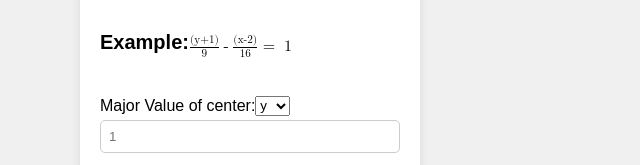
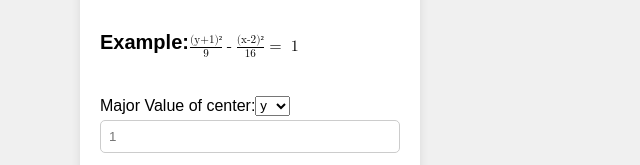
Before and after one commit to A0Z0RA25/ConCalc, a plain HTML site: page hyperbola SF/hyperbolaSF.html in a window 1280 px wide. Shown: the part 218-383 px from the top of the page, 0-640 px from the left. Drawn offline with nearby package versions, Linux system fonts and the light colour scheme.

Commit message:
Update hyperbolaSF.html

```diff
--- a/hyperbola SF/hyperbolaSF.html
+++ b/hyperbola SF/hyperbolaSF.html
@@ -48,7 +48,7 @@
             <math xmlns="http://www.w3.org/1998/Math/MathML">
                 <mfrac>
                     <mrow>
-                        <mi>(y+1)</mi>
+                        <mi>(y+1)²</mi>
                     </mrow>
                     <mrow>
                         <mi>9</mi>
@@ -57,7 +57,7 @@
                 <mo>-</mo>
                     <mfrac>
                     <mrow>
-                        <mi>(x-2)</mi>
+                        <mi>(x-2)²</mi>
                     </mrow>
                     <mrow>
                         <mi>16</mi>
```
